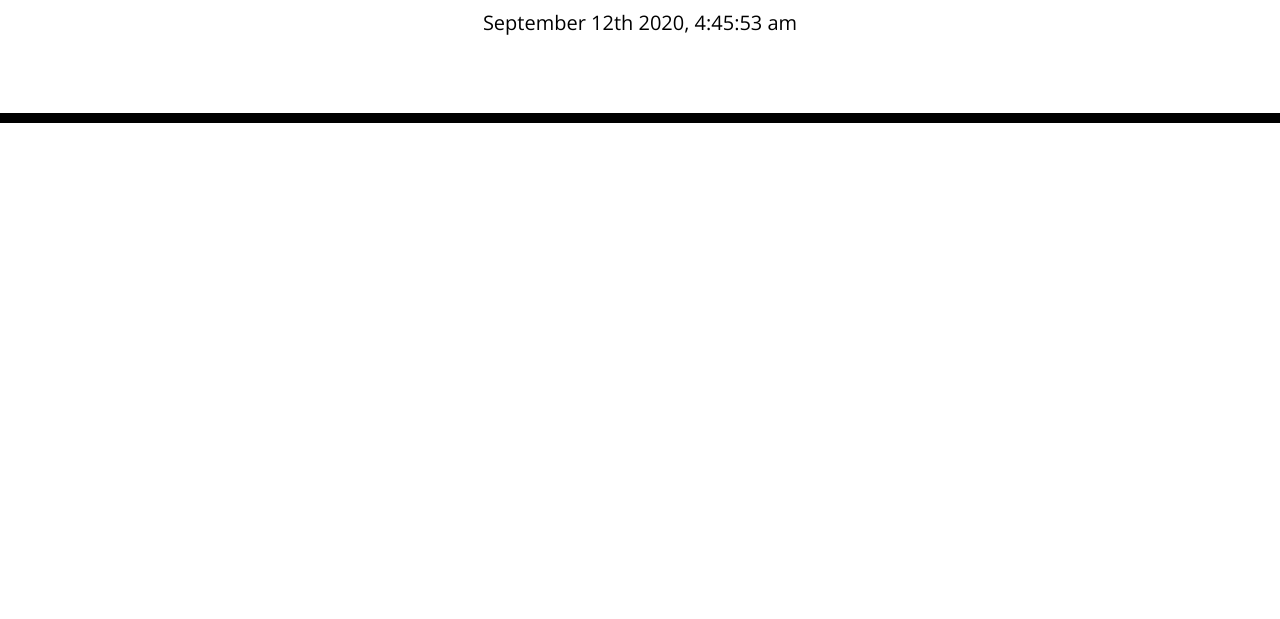
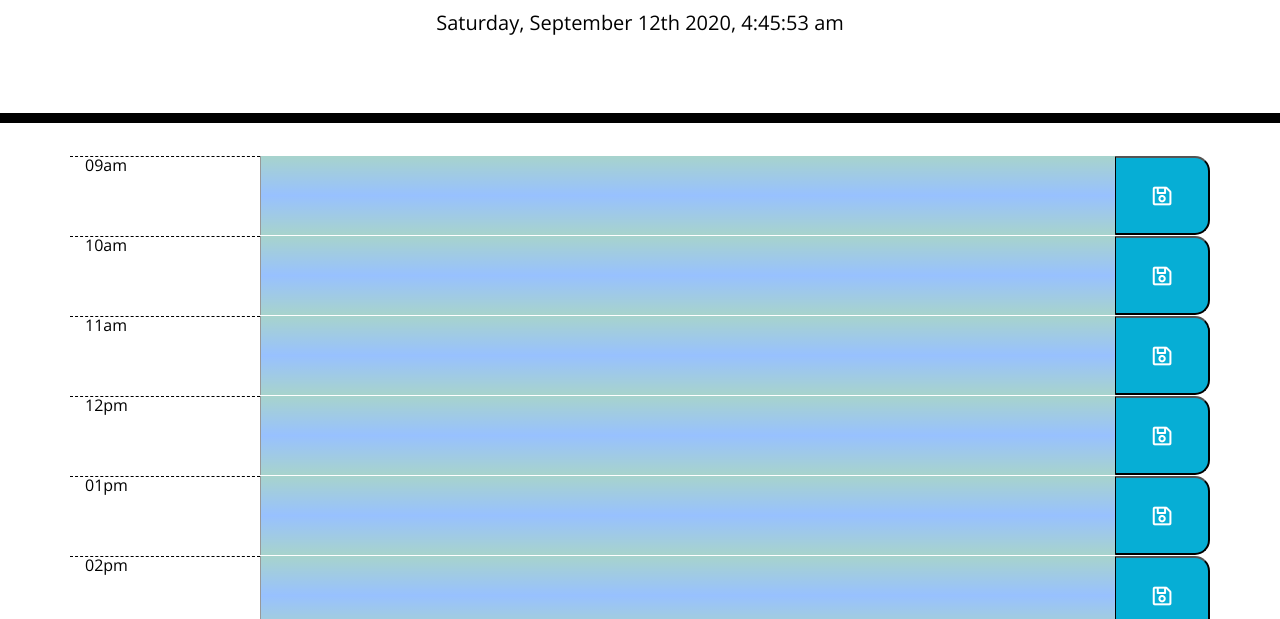
Before and after one commit to Mitchellcq/Mitchellcq-assignment-wk-5, a plain HTML site: page index.html in a window 1280 px wide. Shown: the part 181-800 px from the top of the page. Drawn offline with nearby package versions, Linux system fonts and the light colour scheme.

Commit message:
reworked script to make it more streamlined, changed several style elements

```diff
--- a/index.html
+++ b/index.html
@@ -1,32 +1,16 @@
 <!DOCTYPE html>
 <html lang="en">
+
 <head>
-
     <meta charset="UTF-8" />
     <meta name="viewport" content="width=device-width, initial-scale=1.0" />
     <meta http-equiv="X-UA-Compatible" content="ie=edge" />
-
-    <link
-      rel="stylesheet"
-      href="https://stackpath.bootstrapcdn.com/bootstrap/4.3.1/css/bootstrap.min.css"
-    />
-
-    <link
-      rel="stylesheet"
-      href="https://use.fontawesome.com/releases/v5.8.1/css/all.css"
-      integrity="sha384-50oBUHEmvpQ+1lW4y57PTFmhCaXp0ML5d60M1M7uH2+nqUivzIebhndOJK28anvf"
-      crossorigin="anonymous"
-    />
-
-    <link
-      href="https://fonts.googleapis.com/css?family=Open+Sans&display=swap"
-      rel="stylesheet"
-    />
-
+    <link rel="stylesheet" href="https://stackpath.bootstrapcdn.com/bootstrap/4.3.1/css/bootstrap.min.css" />
+    <link rel="stylesheet" href="https://use.fontawesome.com/releases/v5.8.1/css/all.css"
+        integrity="sha384-50oBUHEmvpQ+1lW4y57PTFmhCaXp0ML5d60M1M7uH2+nqUivzIebhndOJK28anvf" crossorigin="anonymous" />
+    <link href="https://fonts.googleapis.com/css?family=Open+Sans&display=swap" rel="stylesheet" />
     <link rel="stylesheet" href="style.css" />
-
     <title>Work Day Scheduler</title>
-
 </head>
 
 <body>
@@ -35,14 +19,14 @@
         <p class="lead">A simple calendar app for scheduling your work day</p>
         <p id="currentDay" class="lead"></p>
     </header>
+
       <div class="container">
-      <!-- Timeblocks go here -->
-      <div class="timeblock"></div>
 
     </div>
 
     <script src="https://code.jquery.com/jquery-3.4.1.min.js"></script>
     <script src="https://cdnjs.cloudflare.com/ajax/libs/moment.js/2.24.0/moment.min.js"></script>
-    <script src="script.js"></script>
+    <script type="text/javascript" src="script.js"></script>
 </body>
+
 </html>
--- a/script.js
+++ b/script.js
@@ -1,16 +1,173 @@
-$(document).ready(function (){
+// Scheduler object to store and loop through.
+var myDay = [
+    {
+        id: "0",
+        hour: "09",
+        time: "09",
+        meridiem: "am",
+        reminder: ""
+    },
+    {
+        id: "1",
+        hour: "10",
+        time: "10",
+        meridiem: "am",
+        reminder: ""
+    },
+    {
+        id: "2",
+        hour: "11",
+        time: "11",
+        meridiem: "am",
+        reminder: ""
+    },
+    {
+        id: "3",
+        hour: "12",
+        time: "12",
+        meridiem: "pm",
+        reminder: ""
+    },
+    {
+        id: "4",
+        hour: "01",
+        time: "13",
+        meridiem: "pm",
+        reminder: ""
+    },
+    {
+        id: "5",
+        hour: "02",
+        time: "14",
+        meridiem: "pm",
+        reminder: ""
+    },
+    {
+        id: "6",
+        hour: "03",
+        time: "15",
+        meridiem: "pm",
+        reminder: ""
+    },
+    {
+        id: "7",
+        hour: "04",
+        time: "16",
+        meridiem: "pm",
+        reminder: ""
+    },
+    {
+        id: "8",
+        hour: "05",
+        time: "17",
+        meridiem: "pm",
+        reminder: ""
+    },
+
+]
+
+// header date data
+function getHeaderDate() {
+
+    var datetime = null,
+        date = null;
+
+    var update = function () {
+        date = moment(new Date())
+        datetime.html(date.format('dddd, MMMM Do YYYY, h:mm:ss a'));
+};
+
+$(document).ready(function(){
+    datetime = $('#currentDay')
+    update();
+    setInterval(update, 1000);
+});
+}
+
+// local storage saver
+function saveReminders() {
+    localStorage.setItem("myDay", JSON.stringify(myDay));
+}
+
+// displays local storage data on view
+function displayReminders() {
+    myDay.forEach(function (_thisHour) {
+        $(`#${_thisHour.id}`).val(_thisHour.reminder);
+    })
+}
+
+// sets any existing localStorage data to the view if it exists
+function init() {
+    var storedDay = JSON.parse(localStorage.getItem("myDay"));
+
+    if (storedDay) {
+        myDay = storedDay;
+    }
+
+    saveReminders();
+    displayReminders();
+}
+
+// loads header date
+getHeaderDate();
+
+// creates the visuals for the scheduler body
+myDay.forEach(function(thisHour) {
+    // creates timeblocks row
+    var hourRow = $("<form>").attr({
+        "class": "row"
+    });
+    $(".container").append(hourRow);
+
+    // creates time field
+    var hourField = $("<div>")
+        .text(`${thisHour.hour}${thisHour.meridiem}`)
+        .attr({
+            "class": "col-md-2 hour"
+    });
+
+    // creates schdeduler data
+    var hourPlan = $("<div>")
+        .attr({
+            "class": "col-md-9 description p-0"
+        });
+    var planData = $("<textarea>");
+    hourPlan.append(planData);
+    planData.attr("id", thisHour.id);
+    if (thisHour.time < moment().format("HH")) {
+        planData.attr ({
+            "class": "past",
+        })
+    } else if (thisHour.time === moment().format("HH")) {
+        planData.attr({
+            "class": "present"
+        })
+    } else if (thisHour.time > moment().format("HH")) {
+        planData.attr({
+            "class": "future"
+        })
+    }
+
+    // creates save button
+    var saveButton = $("<i class='far fa-save fa-lg'></i>")
+    var savePlan = $("<button>")
+        .attr({
+            "class": "col-md-1 saveBtn"
+    });
+    savePlan.append(saveButton);
+    hourRow.append(hourField, hourPlan, savePlan);
+})
+
+// loads any existing localstorage data after components created
+init();
 
 
-    function update(){
-var currentDayElement = $("#currentDay");
-var currentDay = moment();
-currentDayElement.text(currentDay.format('MMMM Do YYYY, h:mm:ss a'));
-    }
-
-setInterval(update, 1000);
-
-
-
-
-
-});
+// saves data to be used in localStorage
+$(".saveBtn").on("click", function(event) {
+    event.preventDefault();
+    var saveIndex = $(this).siblings(".description").children(".future").attr("id");
+    myDay[saveIndex].reminder = $(this).siblings(".description").children(".future").val();
+    console.log(saveIndex);
+    saveReminders();
+    displayReminders();
+})
--- a/style.css
+++ b/style.css
@@ -11,6 +11,8 @@ textarea{
   color: #000000;
   border-left: 1px solid black;
   padding: 10px;
+  width: 100%;
+  height: 100%;
 }
 
 .jumbotron {
@@ -43,18 +45,21 @@ textarea{
 }
 
 .past {
-  background-color: #d3d3d3;
+  background-image: linear-gradient( rgb(90, 90, 90), rgb(180, 180, 180), rgb(90, 90, 90));
+  opacity: 0.4;
   color: white;
 }
 
 .present {
-  background-color: #ff6961;
-  color: white;
+  background-image: linear-gradient(rgb(90, 90, 90),  green, rgb(38, 148, 130));
+  opacity: 0.4;
+  color: black;
 }
 
 .future {
-  background-color: #77dd77;
-  color: white;
+  background-image: linear-gradient( rgb(38, 148, 130), rgb(0, 102, 255),  rgb(38, 148, 130));
+  opacity: 0.4;
+  color: black;
 }
 
 .saveBtn {
@@ -63,9 +68,11 @@ textarea{
   border-bottom-right-radius: 15px;
   background-color: #06AED5;
   color: white;
+  /* padding-top: 1.75rem; */
 }
 
-.saveBtn i:hover {
-  font-size: 20px;
+.saveBtn:hover {
+  font-size: 25px;
   transition: all .3s ease-in-out;
+  cursor: pointer;
 }
```
Lines whose indentation alone changed are shown as unchanged.
